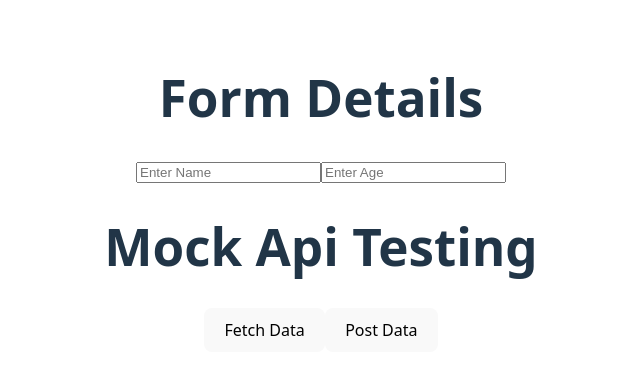
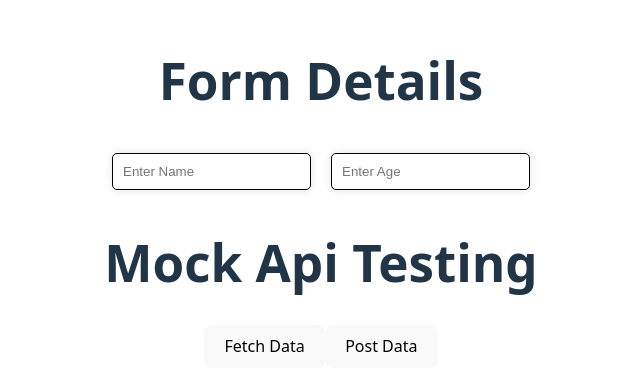
Before and after one commit to tyagidivyanshu3090/mini_project, a React (Vite) app in the folder React/axios_Library/axios/: page / in a window 1280 px wide. Shown: the part 207-598 px from the top of the page, without its empty margins (319-959 px from the left). Built offline with nearby package versions, Linux system fonts and the light colour scheme.

Commit message:
feat: Update POST request to use dynamic form data and add styling to input fields.

```diff
--- a/React/axios_Library/axios/src/components/mockApiTesting/MockApi.jsx
+++ b/React/axios_Library/axios/src/components/mockApiTesting/MockApi.jsx
@@ -35,10 +35,7 @@ const MockApi = () => {
     const response = await axios({
       method: "post",
       url: "https://6988bfcd780e8375a6891398.mockapi.io/user",
-      data: {
-        name: "Divyanshu",
-        age: 20,
-      },
+      data: formDetails,
     });
     console.log(response.data);
   }
@@ -54,6 +51,13 @@ const MockApi = () => {
             value={formDetails.name}
             onChange={handleChange}
             name="name"
+            style={{
+              margin: "10px",
+              padding: "10px",
+              border: "1px solid black",
+              borderRadius: "5px",
+              boxShadow: "0 0 10px rgba(0, 0, 0, 0.1)",
+            }}
           />
           <input
             type="number"
@@ -61,6 +65,13 @@ const MockApi = () => {
             value={formDetails.age}
             onChange={handleChange}
             name="age"
+            style={{
+              margin: "10px",
+              padding: "10px",
+              border: "1px solid black",
+              borderRadius: "5px",
+              boxShadow: "0 0 10px rgba(0, 0, 0, 0.1)",
+            }}
           />
         </form>
       </div>
```
